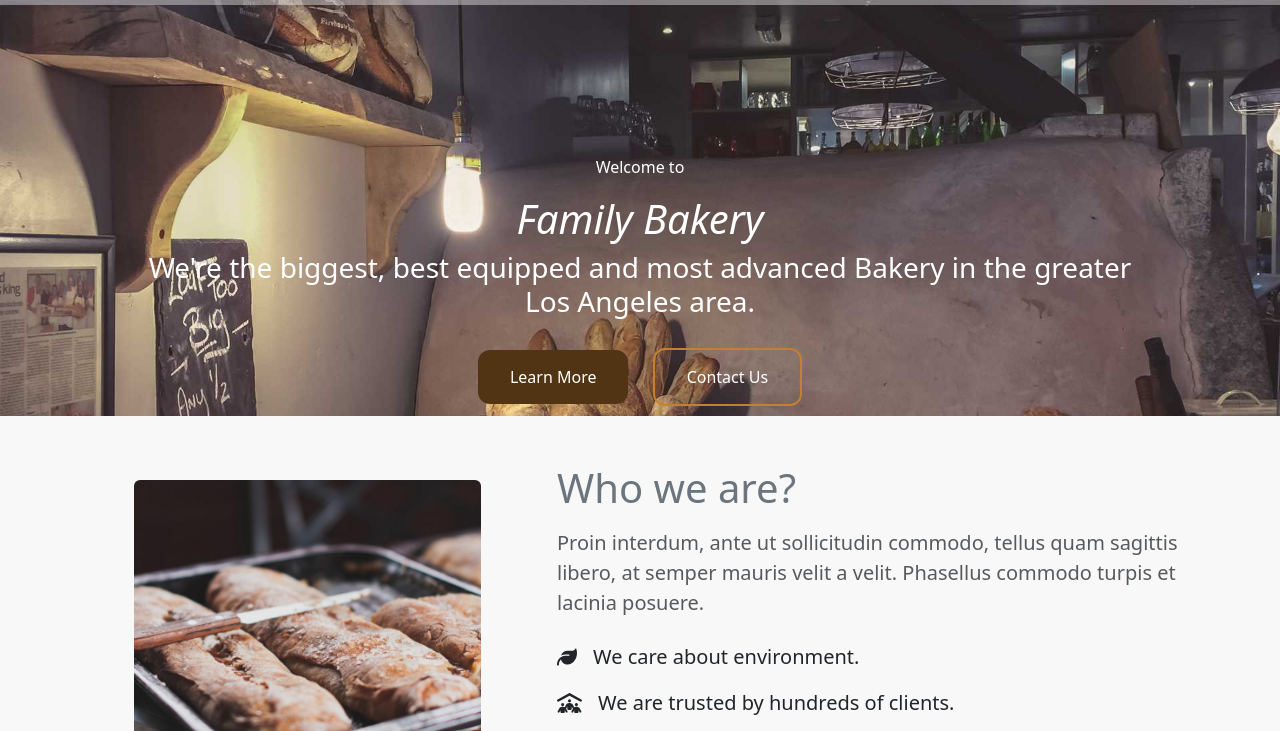
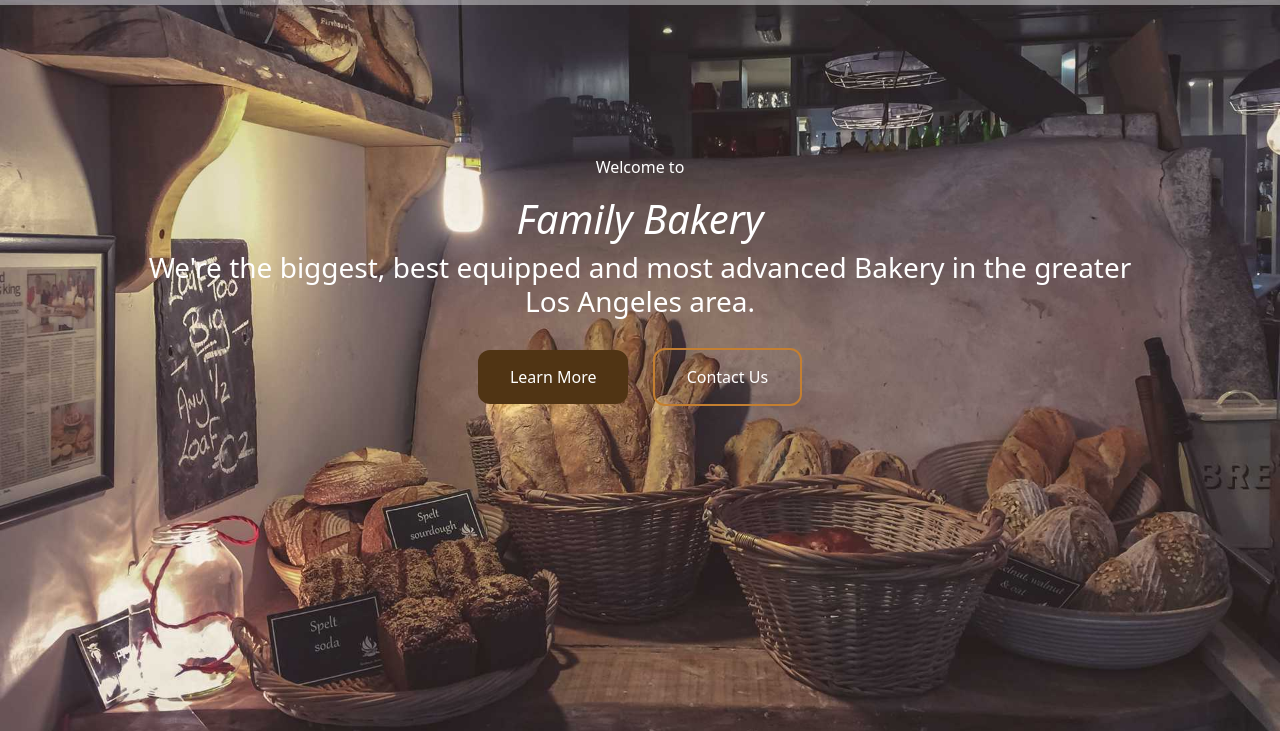
Before and after one commit to Rehabalnairi/cssPrac, a plain HTML site: page index.html in a window 1280 px wide. Shown: the part 61-792 px from the top of the page. Drawn offline with nearby package versions, Linux system fonts and the light colour scheme; files that its build step writes are made by us from their sources.

Commit message:
add new secation

```diff
--- a/css/style.css
+++ b/css/style.css
@@ -1,4 +1,4 @@
-body {
+.s1 {
     background-image: url("../img/drew-coffman-1872.jpg");
     background-size:cover;
     background-repeat: no-repeat;
--- a/index.html
+++ b/index.html
@@ -17,6 +17,7 @@
 </head>
 
 <body>
+  <section class="s1">
 <!-- Navbar Start -->
 <nav class="navbar navbar-expand-lg">
   <div class="container-fluid">
@@ -59,7 +60,7 @@
         <button class="btn-outline">Contact Us</button>
     </div></div>
 
-
+</section>
 <section class="py-5" style="background-color:#f8f8f8;">
   <div class="container">
     <div class="row align-items-center">
```
